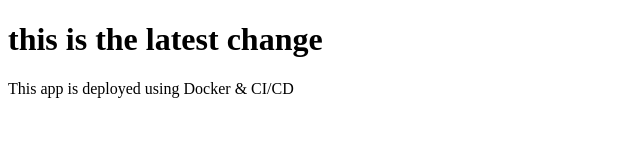
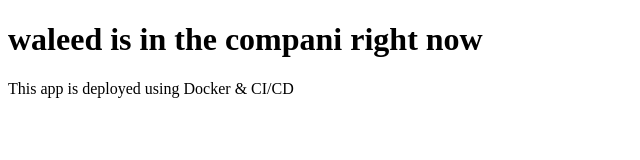
Before and after one commit to wkhawajah/devops-starter, a plain HTML site: page index.html in a window 1280 px wide. Shown: the whole page, without its empty margins (0-640 px from the left). Drawn offline with Linux system fonts and the light colour scheme.

Commit message:
whare is waleed?

```diff
--- a/index.html
+++ b/index.html
@@ -4,7 +4,7 @@
   <title>DevOps Starter</title>
 </head>
 <body>
-  <h1>this is the latest change</h1>
+  <h1>waleed is in the compani right now</h1>
   <p>This app is deployed using Docker & CI/CD</p>
 </body>
 </html>
```
